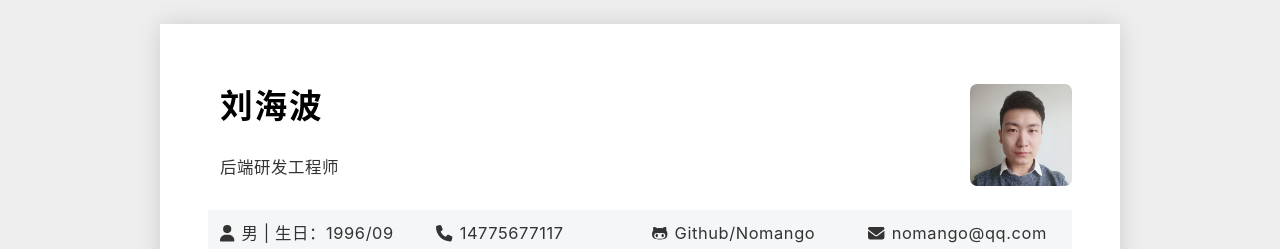
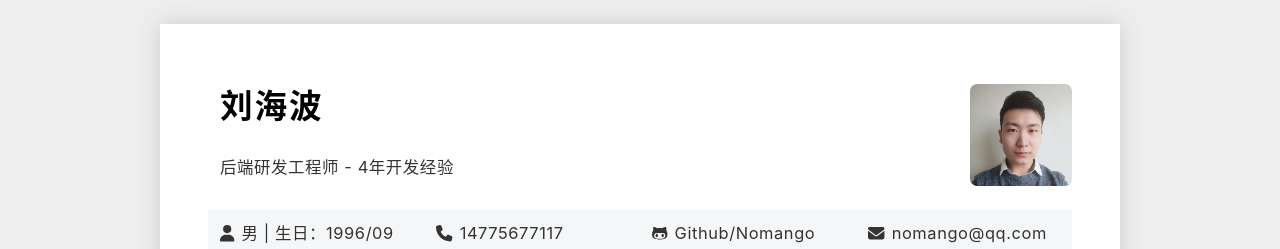
Before and after one commit to Nomango/OnePage, a React (Vite) app: page / in a window 1280 px wide. Shown: the top 249 px of the page. Built offline with nearby package versions, Linux system fonts and the light colour scheme.

Commit message:
add signature

```diff
--- a/src/Resume/index.jsx
+++ b/src/Resume/index.jsx
@@ -20,6 +20,7 @@ export { Resume as default }
 const Resume = {
   name: '刘海波',
   nick_name: 'Nomango',
+  signature: "后端研发工程师 - 4年开发经验",
   desired_job: "后端研发工程师",
   avatar: avatar,
   show_avatar: import.meta.env.DEV,
--- a/src/themes/Blues/index.jsx
+++ b/src/themes/Blues/index.jsx
@@ -12,6 +12,7 @@ export default function Content(props) {
       <div className="profile">
         <div className="profile-left">
           <h1 className="profile-name">{resume.name}</h1>
+          <span className='profile-signature'>{resume.signature}</span>
           <div className="profile-items">
             {
               resume.basic_info.map((info, i) => {
--- a/src/themes/Blues/index.module.less
+++ b/src/themes/Blues/index.module.less
@@ -36,8 +36,13 @@
       }
 
       .profile-name {
+        display: inline-block;
         color: var(--main-color);
         margin: 3rem 0 2rem;
+      }
+
+      .profile-signature {
+        margin-left: 2rem;
       }
 
       .profile-avatar {
--- a/src/themes/Plain/index.jsx
+++ b/src/themes/Plain/index.jsx
@@ -9,7 +9,7 @@ export default function Content(props) {
       <div className="profile">
         <div className="profile-left">
           <h1 className="profile-name">{resume.name}</h1>
-          <p>{resume.desired_job}</p>
+          <p>{resume.signature}</p>
         </div>
         {
           resume.show_avatar ? (
```
